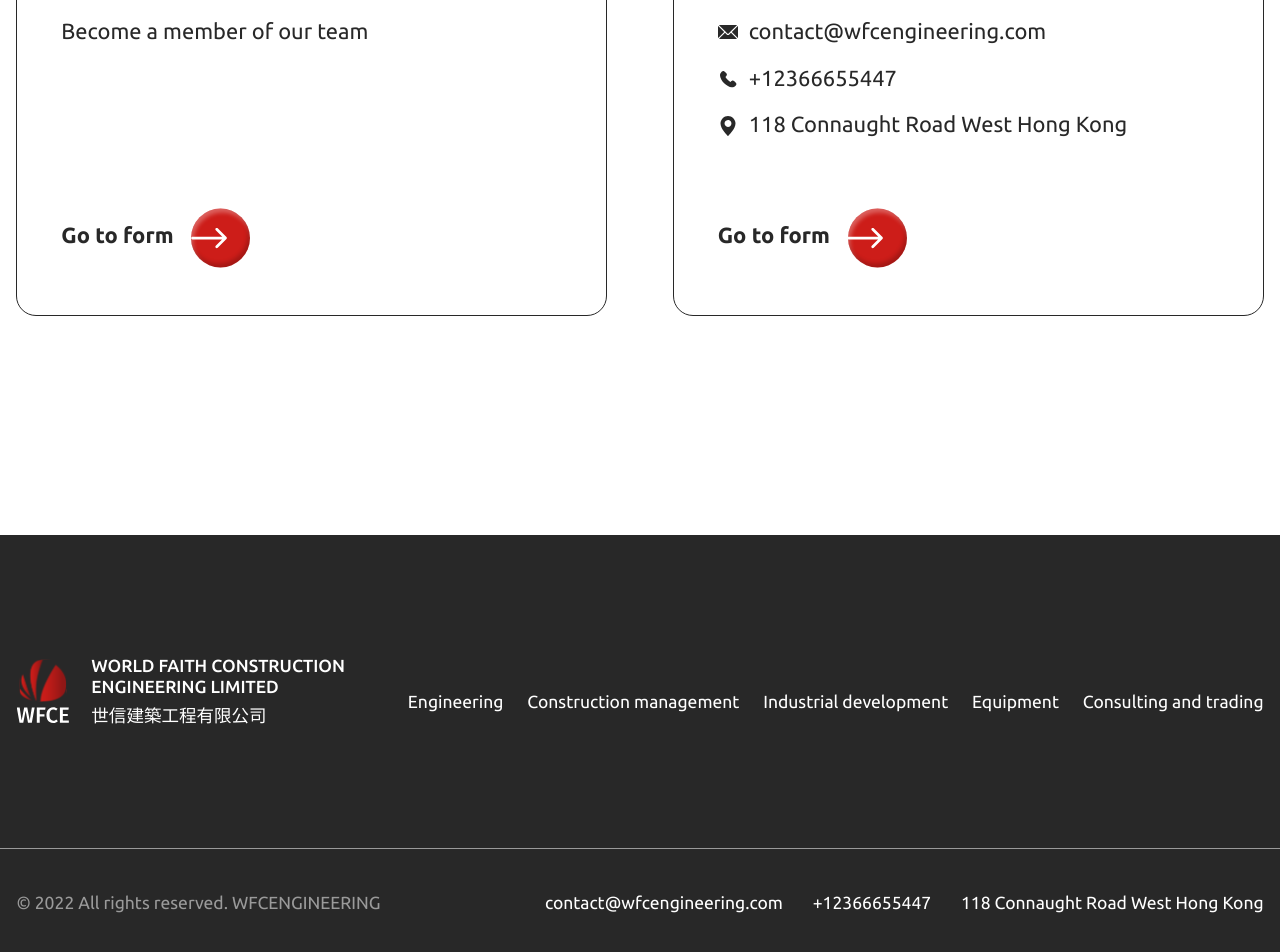
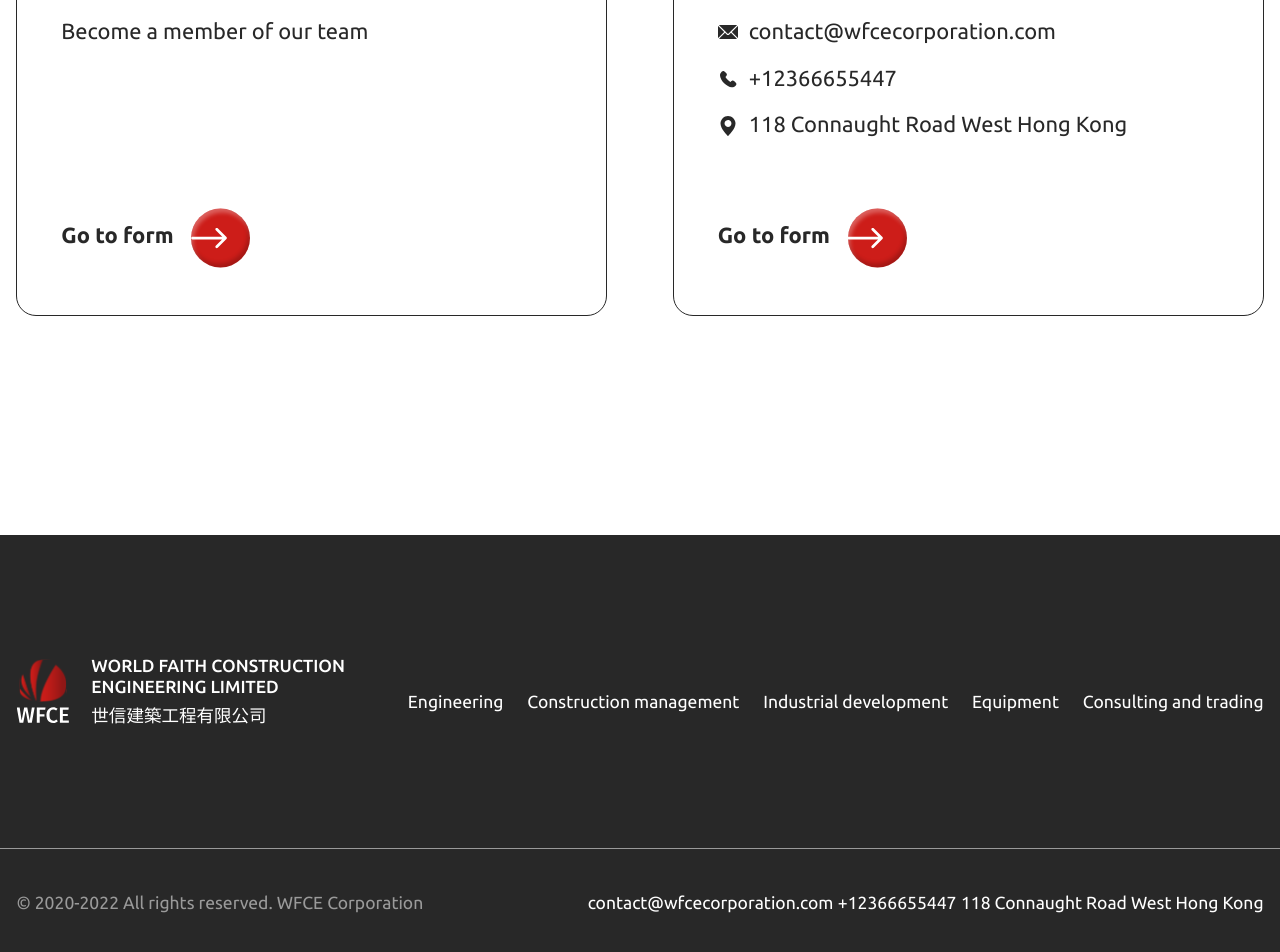
Before and after one commit to Jencansee/wfce-china, a Next.js app: page /equipment in a window 1280 px wide. Shown: the part 2232-3184 px from the top of the page. Built offline with nearby package versions, Linux system fonts and the light colour scheme.

Commit message:
Email and copyright changes

```diff
--- a/components/Feedback/Feedback.tsx
+++ b/components/Feedback/Feedback.tsx
@@ -170,7 +170,7 @@ const Feedback = ({
 				<Card>
 					<div>
 						<CardTitle as="h3">CONTACT US</CardTitle>
-						<TextWithImage href="mailto:contact@wfcengineering.com" aria-label="Contact via email">
+						<TextWithImage href="mailto:contact@wfcecorporation.com" aria-label="Contact via email">
 							<ImageWrapper>
 								<Image
 									src={EmailIcon}
@@ -180,7 +180,7 @@ const Feedback = ({
 									layout="responsive"
 								/>
 							</ImageWrapper>
-							<p className="email">contact@wfcengineering.com</p>
+							<p className="email">contact@wfcecorporation.com</p>
 						</TextWithImage>
 						<TextWithImage href="tel:+12366655447" aria-label="Contact via phone">
 							<ImageWrapper>
--- a/components/Footer/Footer.tsx
+++ b/components/Footer/Footer.tsx
@@ -194,10 +194,10 @@ const Footer = () => {
 			</FooterTop>
 			<FooterBottom>
 				<Container>
-					<Reserved>© 2022 All rights reserved. WFCENGINEERING</Reserved>
+					<Reserved>© 2020-2022 All rights reserved. WFCE Corporation</Reserved>
 					<FooterLinks>
 						<li>
-							<a href="mailto:contact@wfcengineering.com" aria-label="Contact us via email">contact@wfcengineering.com</a>
+							<a href="mailto:contact@wfcecorporation.com" aria-label="Contact us via email">contact@wfcecorporation.com</a>
 						</li>
 						<li>
 							<a href="tel:+12366655447" arai-label="Contact us via phone call">+12366655447</a>
--- a/pages/api/contact.ts
+++ b/pages/api/contact.ts
@@ -70,7 +70,7 @@ class ContactHandler {
 		});
 
 		let info = await transporter.sendMail({
-			from: 'noreply@wfcecorporation.com',
+			from: 'contact@wfcecorporation.com',
 			to: 'fadievskiy@ya.ru',
 			subject: '📫 WFCE: Contact Form Submission',
 			html: emailTemplate,
```
